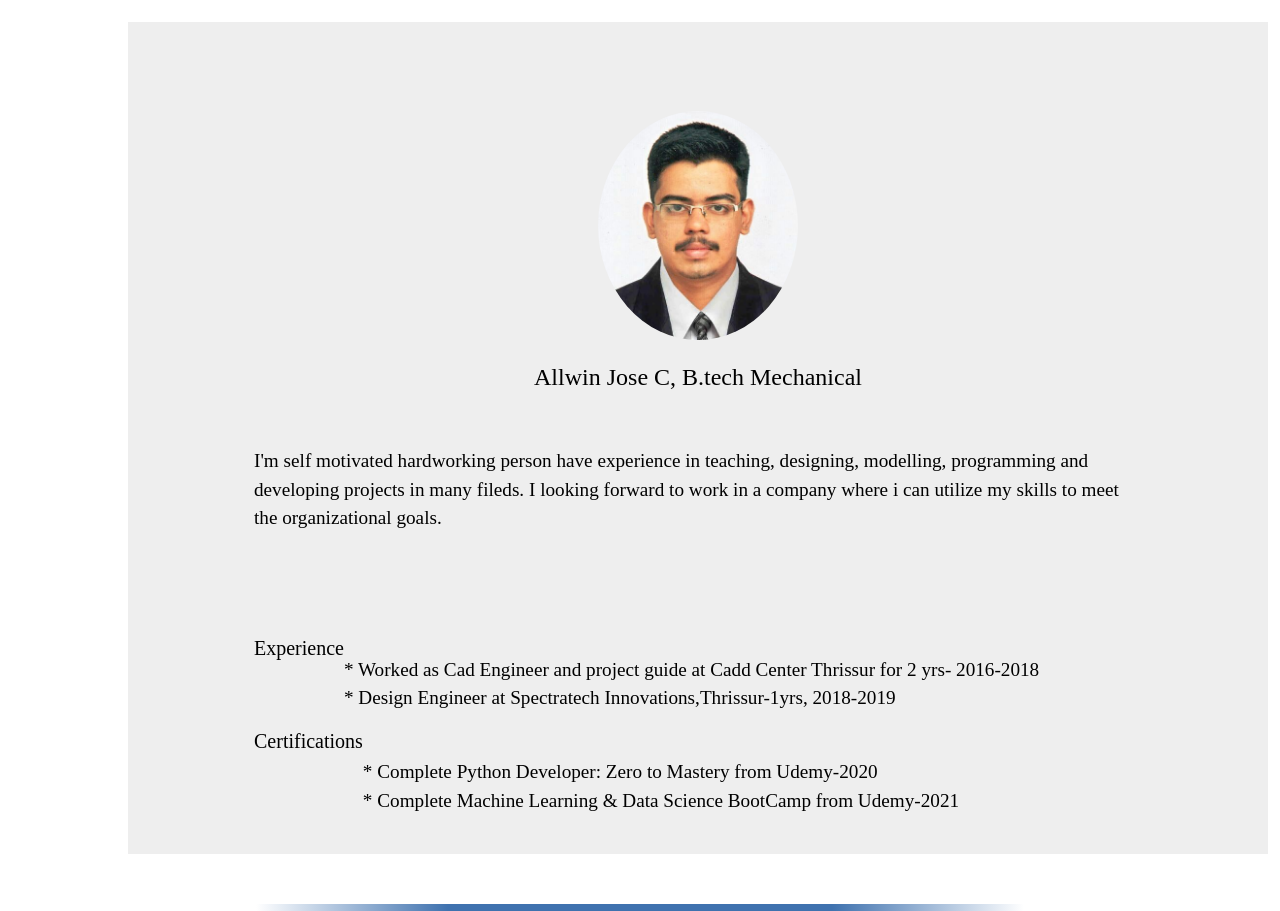
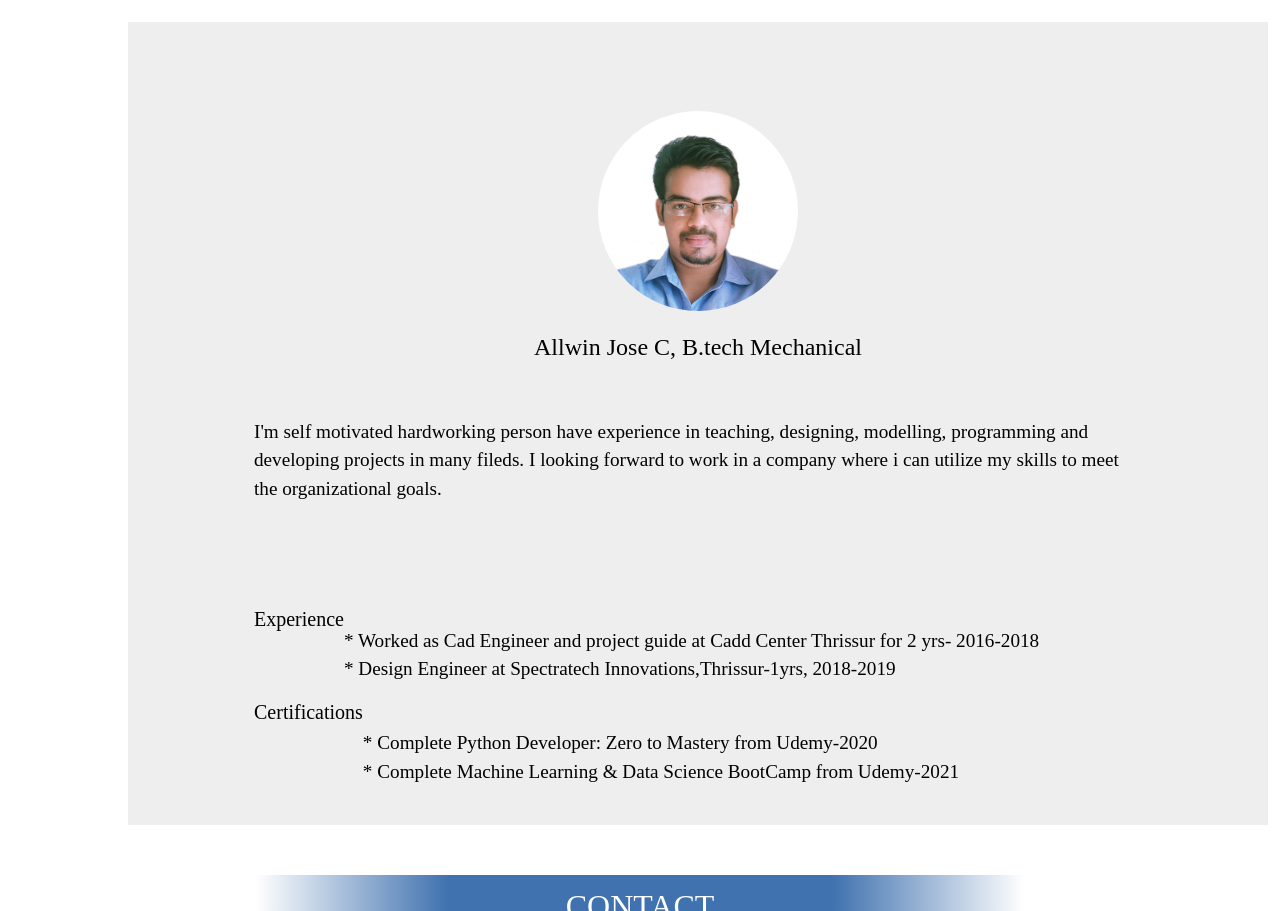
Before and after one commit to zeus-magnum/AndroidDeveloperPortFolio, a plain HTML site: page index.html in a window 1280 px wide. Shown: the part 2651-3562 px from the top of the page. Drawn offline with nearby package versions, Linux system fonts and the light colour scheme.

Commit message:
profile photo change

```diff
--- a/index.html
+++ b/index.html
@@ -281,7 +281,7 @@
                 <div style=" margin-top: 2%;">
 
                     <div class="row" style="padding-top: 1%;">
-                        <img src="./assets/profil.jpg" width="200px" alt="my_photo"
+                        <img src="./assets/profile_photo.png" width="200px" alt="my_photo"
                             style="margin-left: auto;margin-right: auto; display: block; ;border-radius: 50%;">
                     </div>
                     <h4 class="text-center">Allwin Jose C, B.tech Mechanical </h4>
```
Also changed, not shown: assets/profile_photo.png (added).
